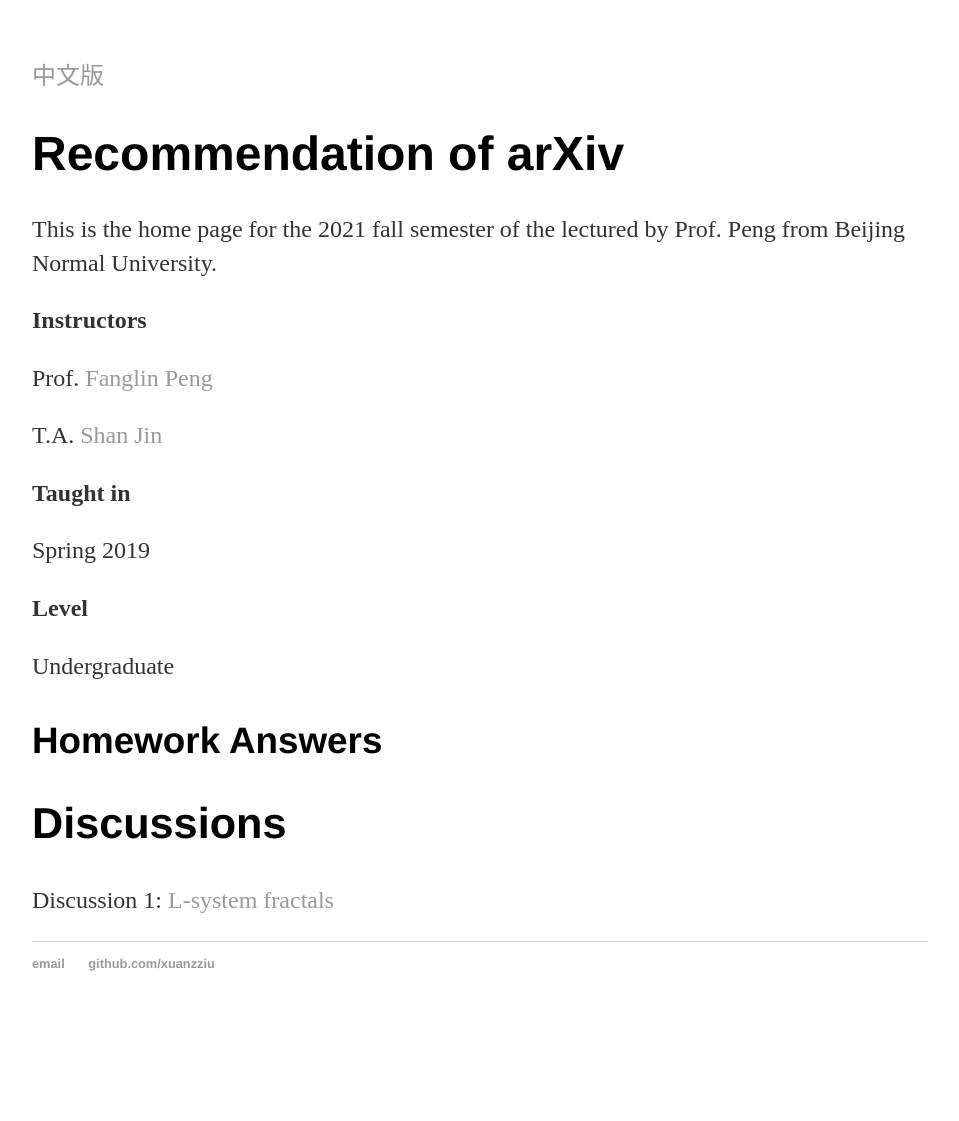
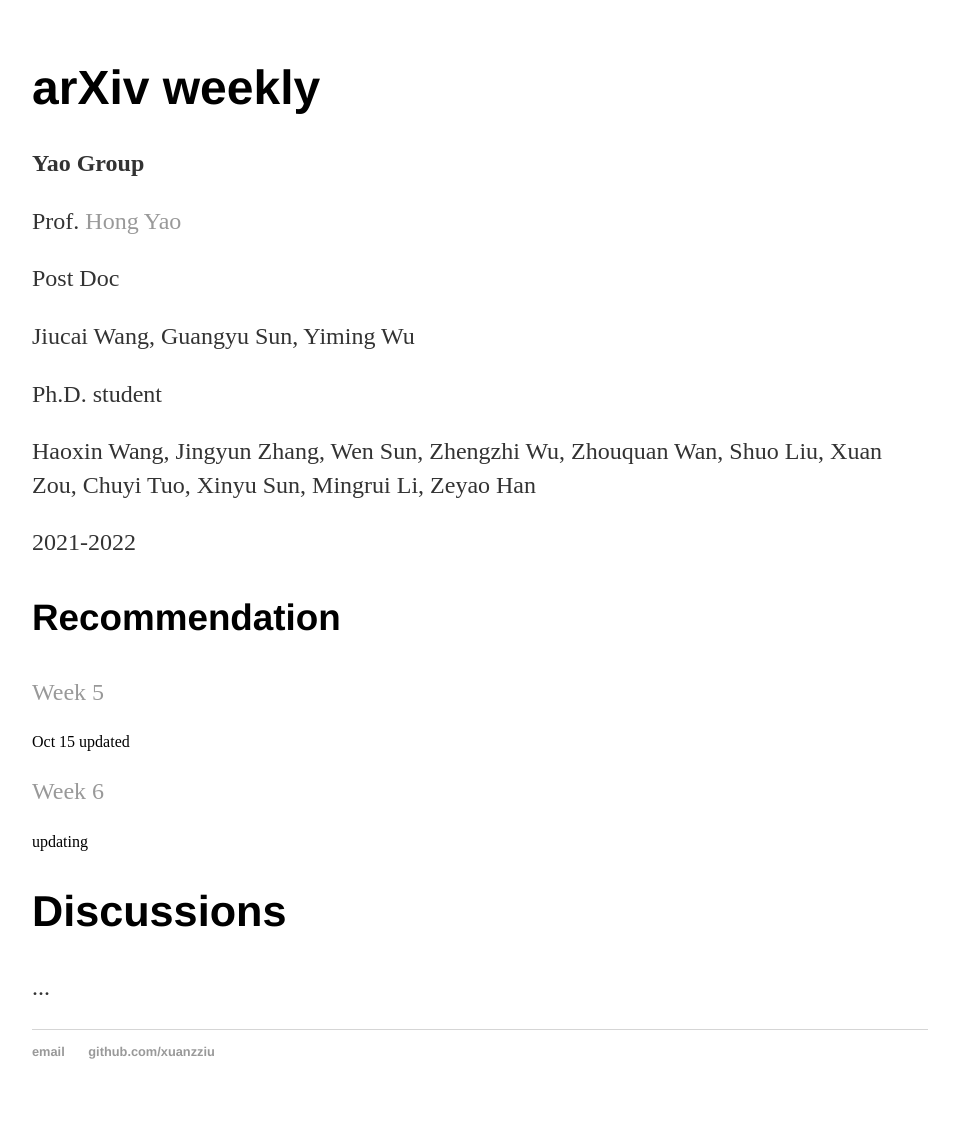
Before and after one commit to xuanzziu/xuanzziu.github.io, a Jekyll site: the page built from arXiv/index.html, in a window 1280 px wide. Shown: the whole page, without its empty margins (160-1119 px from the left). Built offline with Jekyll 4.4.1, drawn with Linux system fonts in a browser that asks for light colours; before the commit the page ends 1033 px from its top, so only the background shows below that.

Commit message:
Update index.html

```diff
--- a/arXiv/index.html
+++ b/arXiv/index.html
@@ -3,18 +3,21 @@
 title: arXiv
 ---
 		<div class="blurb">
-			<p><a href="/arXiv/cn.html">中文版</a></p>
-			<h1>Recommendation of arXiv </h1>
-			<p>This is the home page for the 2021 fall semester of the lectured by Prof. Peng from Beijing Normal University.</p>
-			<p><b>Instructors</b></p>
-			<p>Prof. <a href="http://physics.bnu.edu.cn/application/faculty/pengfanglin/index.htm">Fanglin Peng</a></p>
-			<p>T.A. <a href="https://jiniverse.github.io/">Shan Jin</a></p>
-			<p><b>Taught in</b></p>
-			<p>Spring 2019</p>
-			<p><b>Level</b></p>
-			<p>Undergraduate</p>
-			<h3>Homework Answers</h3>
-			<!-- <p><a href="/arXiv/hw1">HOMEWORK NO.1</a></p> -->
+			<!-- <p><a href="/arXiv/cn.html">中文版</a></p> -->
+			<h1>arXiv weekly</h1>
+			<p></p>
+			<p><b>Yao Group</b></p>
+			<p> Prof. <a href="https://www.ias.tsinghua.edu.cn/info/1016/1215.htm">Hong Yao</a></p>
+			<p> Post Doc </p>
+			<p> Jiucai Wang, Guangyu Sun, Yiming Wu</p>
+			<p> Ph.D. student </p>
+			<p> Haoxin Wang, Jingyun Zhang, Wen Sun, Zhengzhi Wu, Zhouquan Wan, Shuo Liu, Xuan Zou, Chuyi Tuo, Xinyu Sun, Mingrui Li, Zeyao Han </p>
+
+			<p>2021-2022</p>
+
+			<h3>Recommendation</h3>
+			<p><a href="/arXiv/week5">Week 5</a></p>Oct 15 updated
+			<p><a href="/arXiv/week6">Week 6</a></p>updating
 			<h2>Discussions</h2>
-			<p>Discussion 1: <a href="https://github.com/Jiniverse/L-system-fractals">L-system fractals</a></p>
+			<p>...</p>
 		</div>
```
